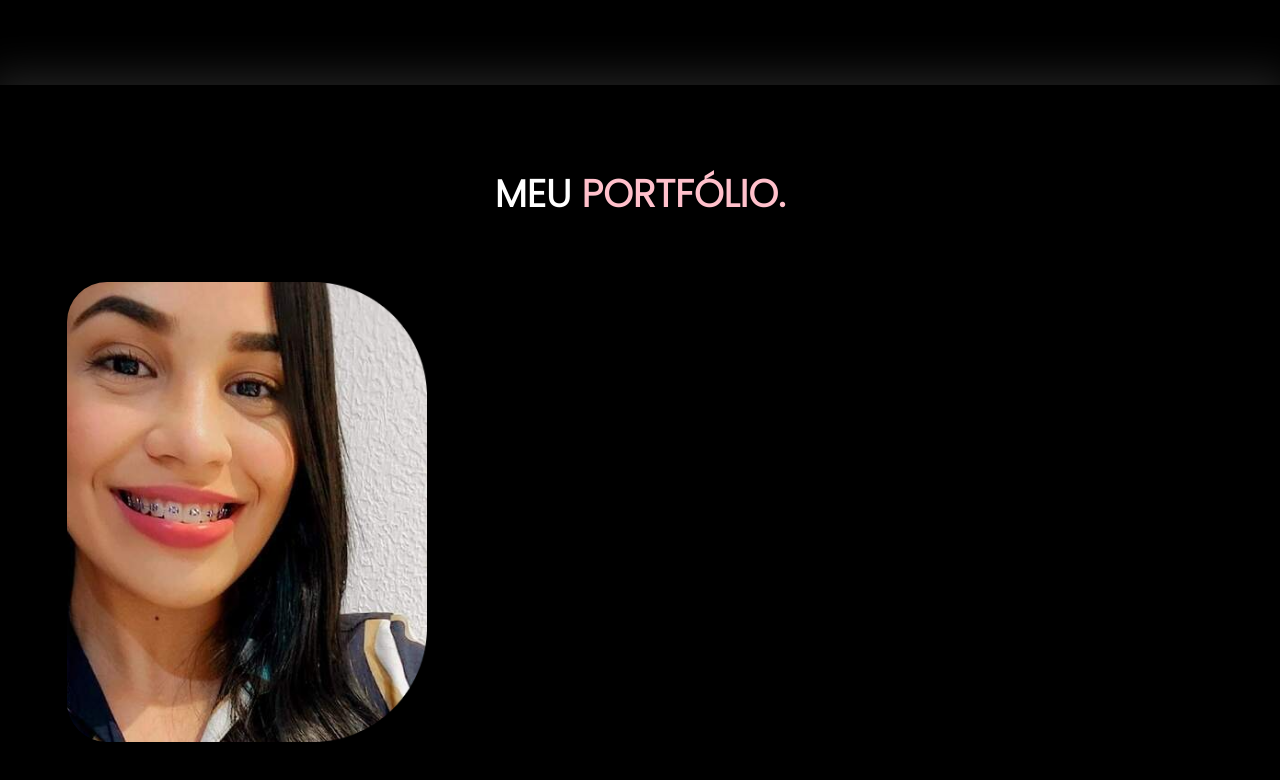
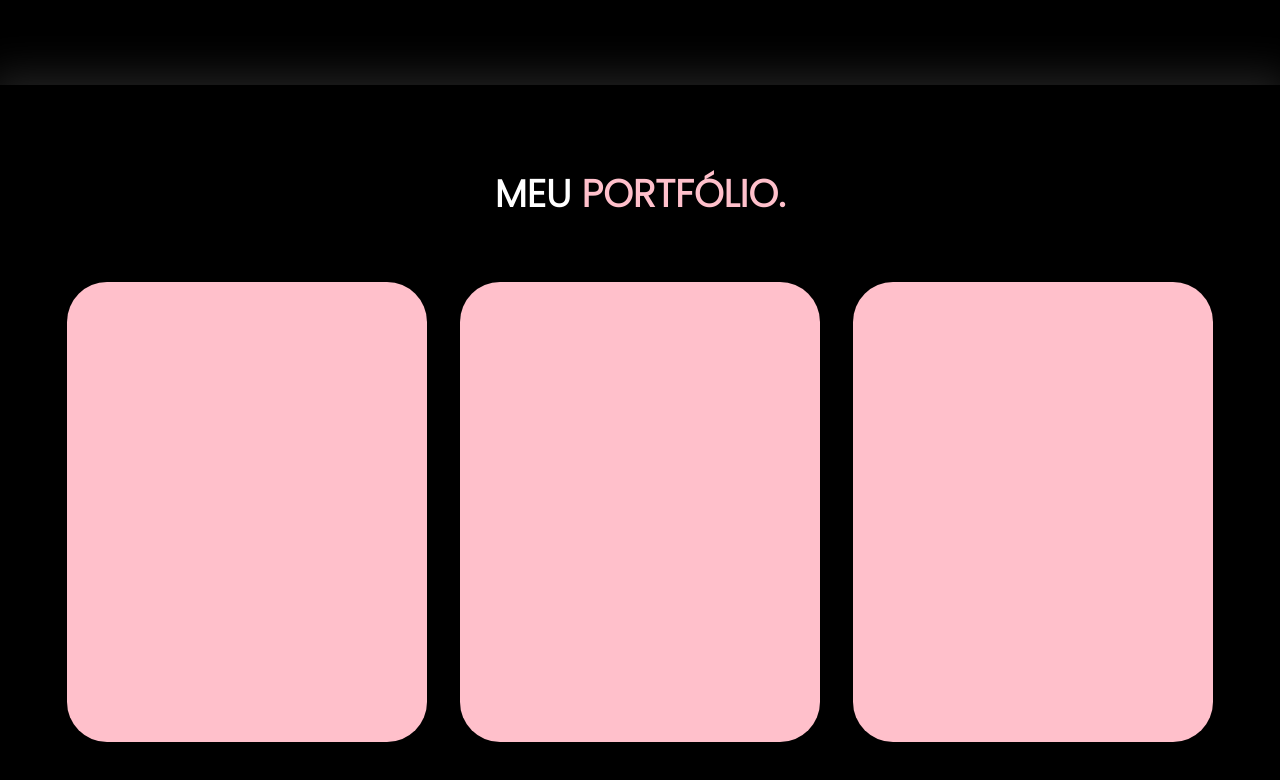
Before and after one commit to Lilianvieiramoura/MeuPortfolio, a React (Vite) app: page / in a window 1280 px wide. Shown: the part 2033-2813 px from the top of the page. Built offline with nearby package versions, Linux system fonts and the light colour scheme.

Commit message:
fix portfolio

```diff
--- a/src/App.css
+++ b/src/App.css
@@ -241,5 +241,14 @@ section.portfolio .flex {
 }
 
 #img1 { /* exemplo */
-  background-image: url(assets/imgLilian.jpg);
+  /* background-image: url(assets/imgLilian.jpg); */
+  background-color: pink;
 }
+
+#img2 { /* exemplo */
+  background-color: pink;
+}
+
+#img3 { /* exemplo */
+  background-color: pink;
+}
```
